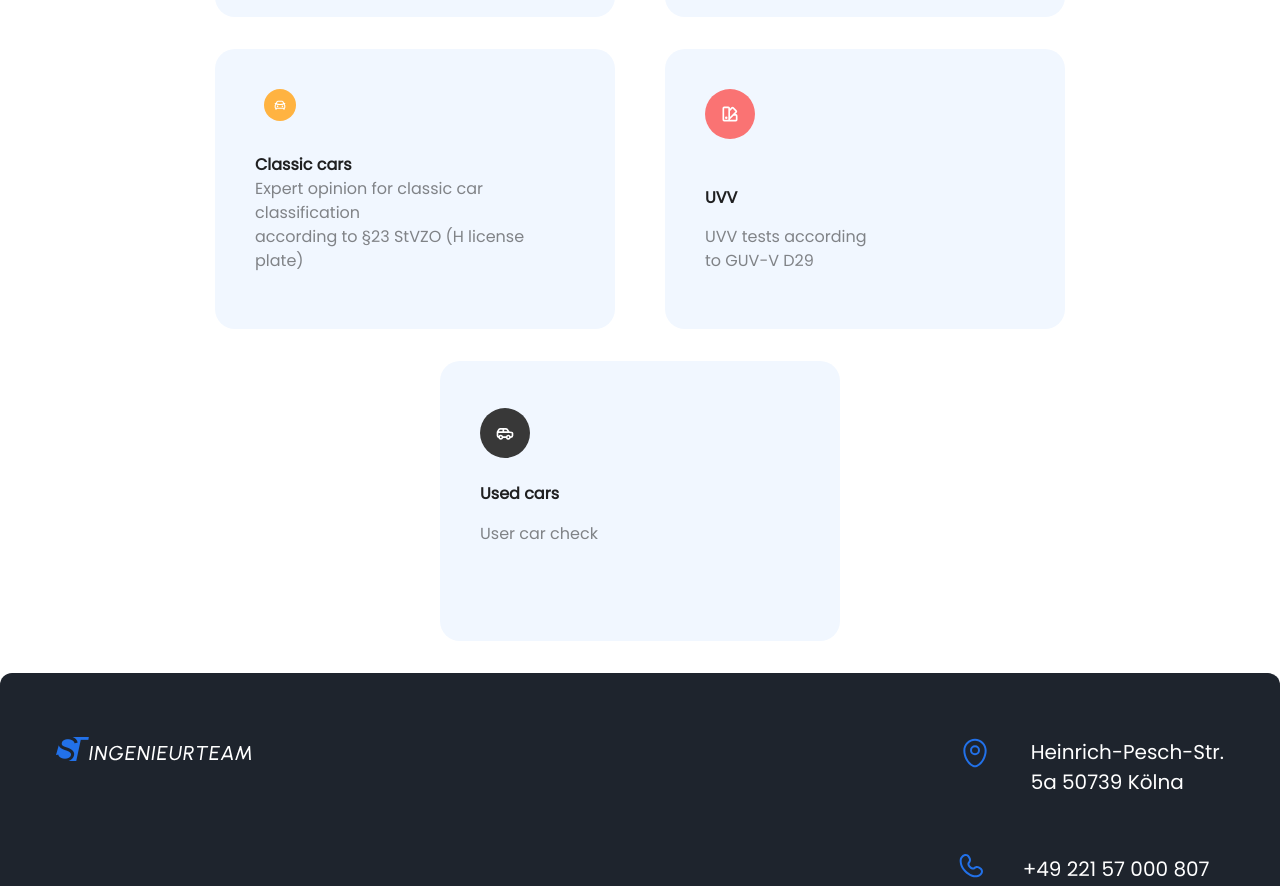
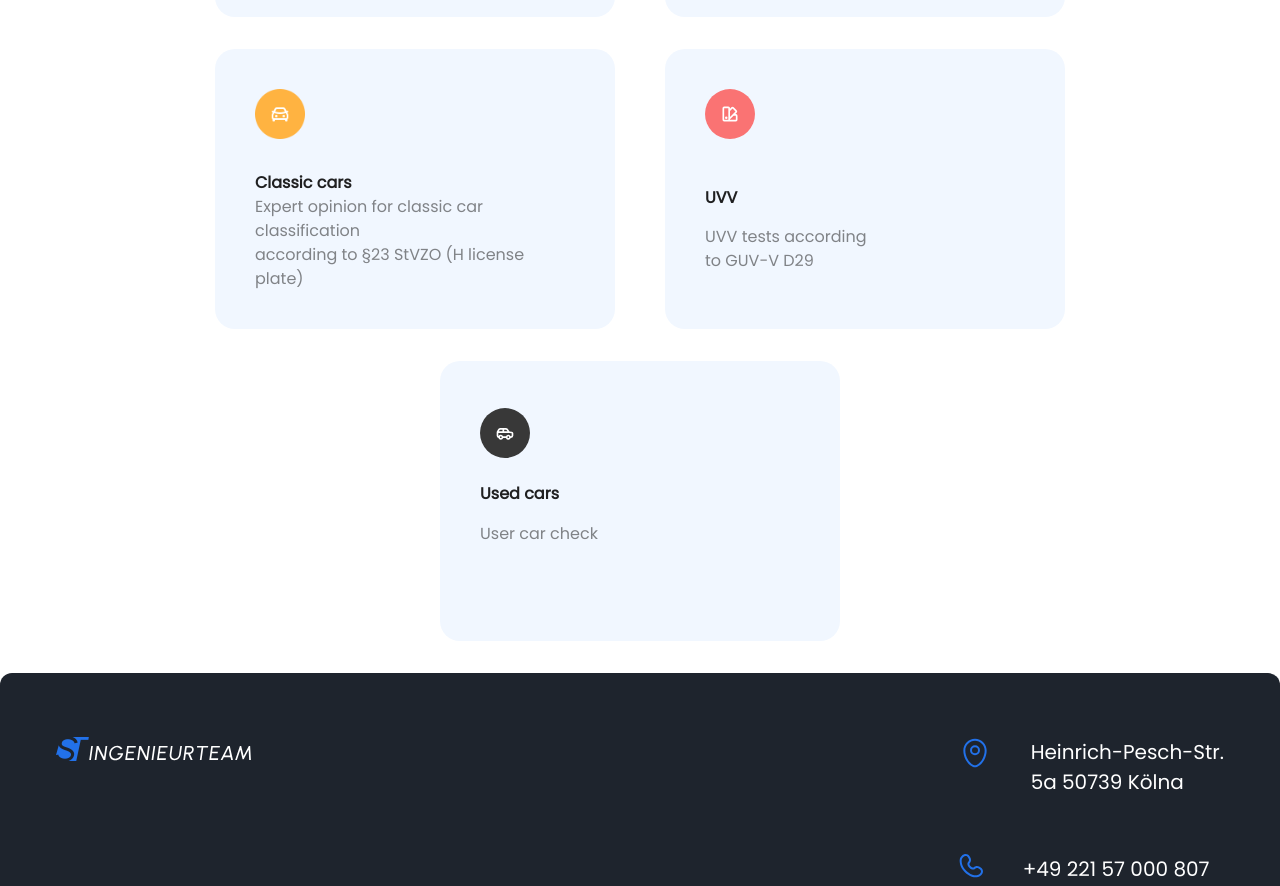
Before and after one commit to guidomora/ingenieurteam, a React (Vite) app: page /services in a window 1280 px wide. Shown: the part 1372-2258 px from the top of the page. Built offline with nearby package versions, Linux system fonts and the light colour scheme.

Commit message:
little change

```diff
--- a/src/App.css
+++ b/src/App.css
@@ -86,6 +86,11 @@
   width: 700px;
 }
 
+.classic {
+  height: 50px;
+  width: 50px;
+}
+
 
 
 @media only screen and (min-width: 768px) and (max-width: 1023px) {
--- a/src/pages/About.jsx
+++ b/src/pages/About.jsx
@@ -54,17 +54,17 @@ const About = () => {
         </Box>
         <Box sx={{pb:{xs:3, md:0}, ml:{sm:3, md:0}}}>
           <CardMedia src={frame2} component='img' height={270} sx={{ width: 270 }} />
-          <Typography pt={2}  fontWeight={600} sx={{ width: 270 }}>Alex</Typography>
+          <Typography pt={2}  fontWeight={600} sx={{ width: 270 }}>Kevin</Typography>
           <Typography pt={2} color={'primary.main'} sx={{ width: 270 }}>Chief engineer</Typography>
         </Box>
         <Box sx={{pb:{xs:3, md:0}}}>
           <CardMedia src={frame3} component='img' height={270} sx={{ width: 270 }} />
-          <Typography pt={2}  fontWeight={600} sx={{ width: 270 }}>Alex</Typography>
+          <Typography pt={2}  fontWeight={600} sx={{ width: 270 }}>Max</Typography>
           <Typography pt={2} color={'primary.main'} sx={{ width: 270 }}>Chief engineer</Typography>
         </Box>
         <Box sx={{pb:{xs:3, md:0}, ml:{sm:3, md:0}}}>
           <CardMedia src={frame4} component='img' height={270} sx={{ width: 270 }} />
-          <Typography pt={2}  fontWeight={600} sx={{ width: 270 }}>Alex</Typography>
+          <Typography pt={2}  fontWeight={600} sx={{ width: 270 }}>Mat</Typography>
           <Typography pt={2} color={'primary.main'} sx={{ width: 270 }}>Master straightener</Typography>
         </Box>
       </Box>
--- a/src/ui/svg/Classic.jsx
+++ b/src/ui/svg/Classic.jsx
@@ -1,31 +1,11 @@
 import React from 'react'
+import clasic from "../../imgs/Frame482.png"
 
 const Classic = () => {
   return (
-    <svg
-      xmlns="http://www.w3.org/2000/svg"
-      width="50"
-      height="50"
-      fill="none"
-      viewBox="0 0 60 60"
-    >
-      <rect width="60" height="60" fill="#FFB341" rx="30"></rect>
-      <g clipPath="url(#clip0_166_4133)">
-        <path
-          fill="#fff"
-          d="M33.764 22a3 3 0 012.683 1.658l1.383 2.765c.244-.1.487-.201.723-.318a1 1 0 01.894 1.79c-.494.246-.72.322-.72.322l.956 1.914c.209.416.317.875.317 1.341V34c0 .889-.386 1.687-1 2.236V37.5a1.5 1.5 0 01-3 0V37H24v.5a1.5 1.5 0 11-3 0v-1.264c-.614-.55-1-1.347-1-2.236v-2.528a3 3 0 01.317-1.341l.957-1.914c-.242-.101-.483-.206-.719-.321a1 1 0 01-.45-1.343 1.011 1.011 0 011.347-.445c.235.114.476.217.718.315l1.383-2.765A3 3 0 0126.236 22h7.528zm3.07 6.904C35.134 29.441 32.715 30 30 30s-5.134-.56-6.834-1.096l-1.06 2.12a1 1 0 00-.106.448V34a1 1 0 001 1h14a1 1 0 001-1v-2.528a1 1 0 00-.105-.447l-1.06-2.12zM25.5 31a1.5 1.5 0 110 3 1.5 1.5 0 010-3zm9 0a1.5 1.5 0 110 3 1.5 1.5 0 010-3zm-.736-7h-7.528a1 1 0 00-.894.553l-1.27 2.538C25.62 27.555 27.706 28 30 28s4.38-.445 5.928-.91l-1.27-2.537a1 1 0 00-.894-.553z"
-        ></path>
-      </g>
-      <defs>
-        <clipPath id="clip0_166_4133">
-          <path
-            fill="#fff"
-            d="M0 0H24V24H0z"
-            transform="translate(18 18)"
-          ></path>
-        </clipPath>
-      </defs>
-    </svg>
+    <>
+      <img src={clasic} className='classic' alt="classic car" />
+    </>
   )
 }
 
```
Also changed, not shown: src/imgs/Frame482.png (added).
